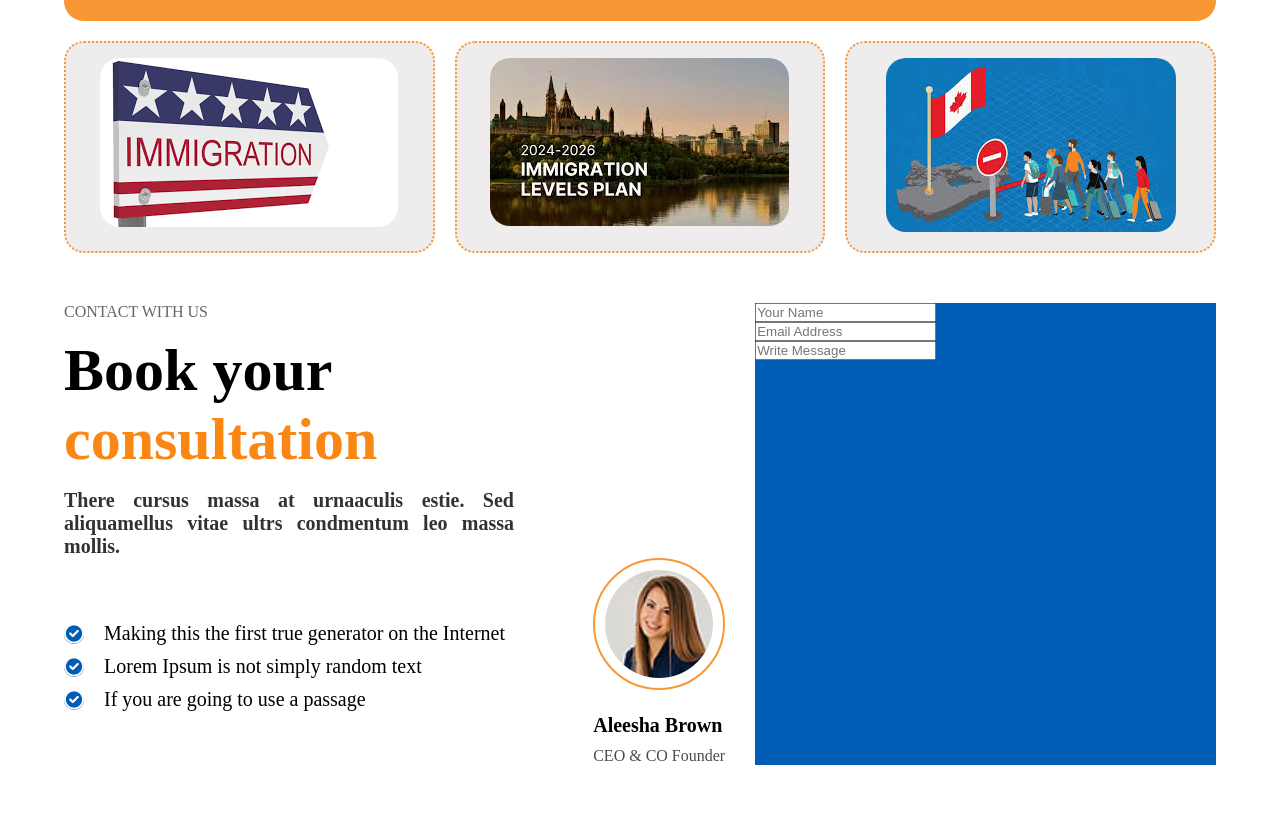
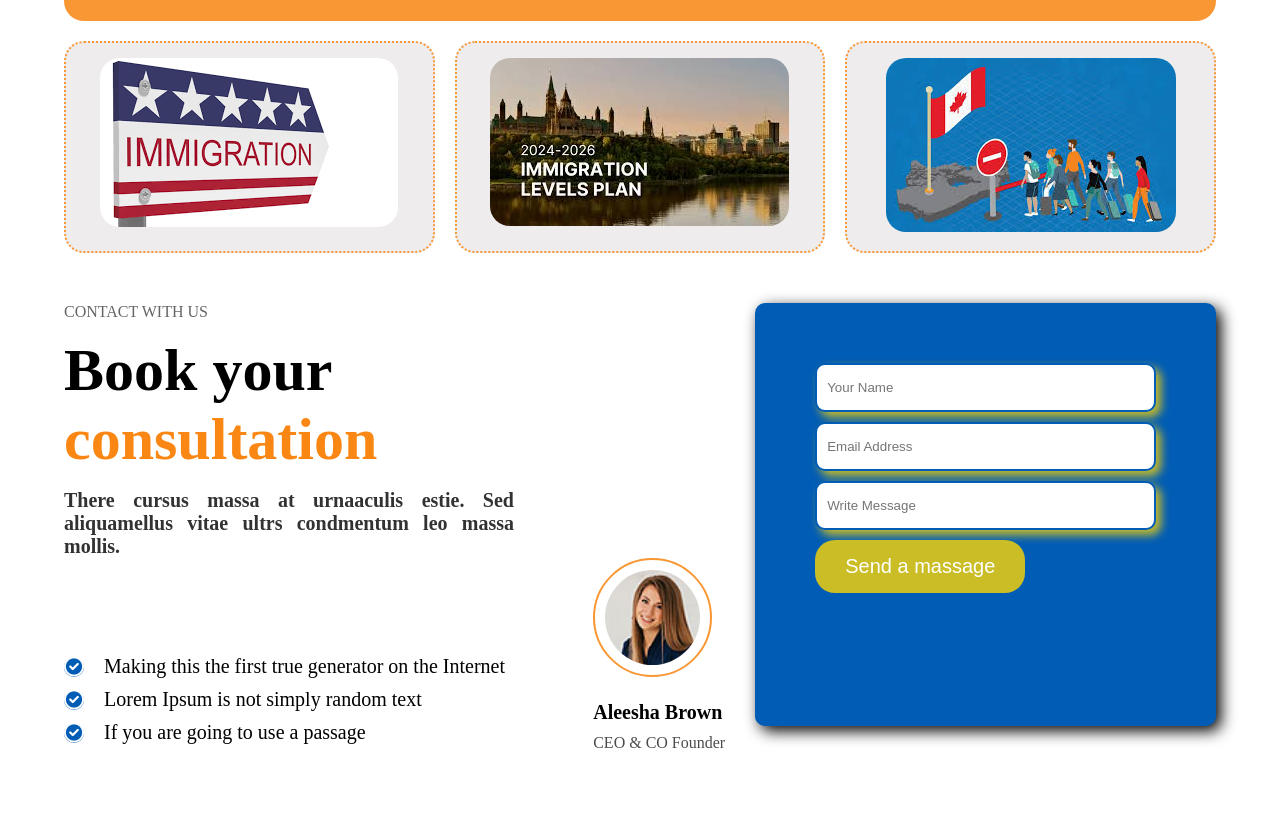
Before and after one commit to Kayum-Ali/immigration-service, a plain HTML site: page index.html in a window 1280 px wide. Shown: the part 4107-4939 px from the top of the page. Before the commit the page ends 4872 px from the top, so only its background shows below. Drawn offline with Linux system fonts and the light colour scheme.

Commit message:
done consultation section

```diff
--- a/index.html
+++ b/index.html
@@ -344,23 +344,27 @@
                 <li class="list">If you are going to use a passage</li>
               </div>
 
+
             </ul>
+            <div class="ceo-con">
+              <img class="ceo-img" src="images/ceo-thumb.jpg" alt="">
+              <h2 class="ceo-title">Aleesha Brown</h2>
+              <p class="ceo-p">CEO & CO Founder</p>
+           </div>
 
-               <div >
-                  <img class="ceo-img" src="images/ceo-thumb.jpg" alt="">
-                  <h2 class="ceo-title">Aleesha Brown</h2>
-                  <p class="ceo-p">CEO & CO Founder</p>
-               </div>
+
 
            </div>
 
           </div>
           <div class="consul-form">
               <div class="backgrnd">
-                  <div>
+                  <div class="form-input">
                      <input type="text" placeholder="Your Name"> <br>
                      <input type="email" name="" id="" placeholder="Email Address"> <br>
                      <input type="text" placeholder="Write Message">
+                     <button class="mores">Send a massage</button>
+
 
 
                   </div>
--- a/style.css
+++ b/style.css
@@ -522,7 +522,7 @@ hr {
 .ceo-img {
   border: 2px solid #f99735;
   padding: 10px;
-  width: 100%;
+  width: 90%;
   border-radius: 100%;
   margin-bottom: 20px;
 }
@@ -536,5 +536,27 @@ hr {
 .backgrnd {
   background-color: #015cb5;
   /* width: 100%; */
-  height: 100%;
+  height: 80%;
+  border-radius: 10px;
+  box-shadow: 5px 5px 15px black;
+  padding: 60px;
 }
+.ceo-con {
+  margin-bottom: 80px;
+}
+input[type="text"],
+input[type="email"] {
+  padding: 15px 10px;
+  margin-bottom: 10px;
+  width: 100%;
+  border-radius: 10px;
+  border: 2px solid #015cb5;
+  box-shadow: 5px 5px 10px #cabd26;
+  /* outline: 2px solid #fa8714; */
+}
+input[type="text"]:focus {
+  outline: 2px solid #fa8714;
+}
+.form-input:nth-last-child(3) {
+  height: 200px;
+}
```
